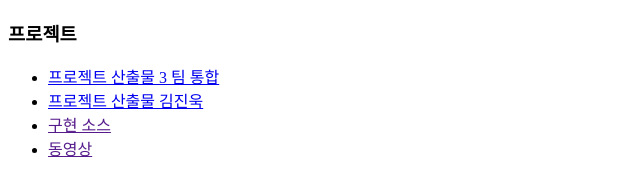
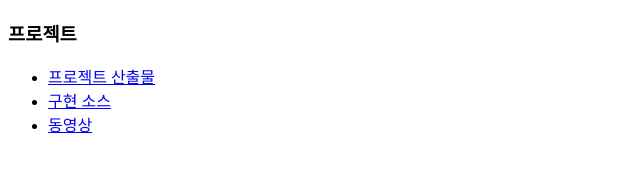
Before and after one commit to Jinuuk/Jinuuk.github.io, a plain HTML site: page index.html in a window 1280 px wide. Shown: the whole page, without its empty margins (0-640 px from the left). Drawn offline with Linux system fonts and the light colour scheme.

Commit message:
2022.10.12

```diff
--- a/index.html
+++ b/index.html
@@ -9,10 +9,9 @@
 <body>
   <h3>프로젝트</h3>
   <ul>
-    <li><a href="/outputs/GREAT PPT 임시.pptx">프로젝트 산출물 3 팀 통합</a></li>
-    <li><a href="/outputs/김진욱.pptx">프로젝트 산출물 김진욱</a></li>
-    <li><a href="">구현 소스</a></li>
-    <li><a href="">동영상</a></li>
+    <li><a href="/outputs/GREAT.pptx">프로젝트 산출물</a></li>
+    <li><a href="https://github.com/zziyeon/GREAT">구현 소스</a></li>
+    <li><a href="https://www.youtube.com/watch?v=Wr_lRMXyhtE">동영상</a></li>
   </ul>
 </body>
 </html>
```
Also changed, not shown: 3 other files.
